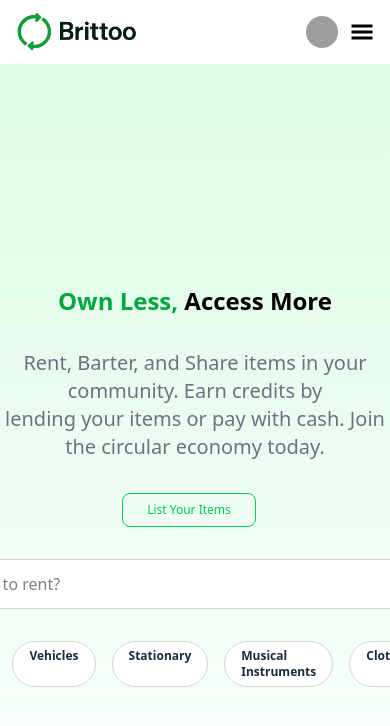
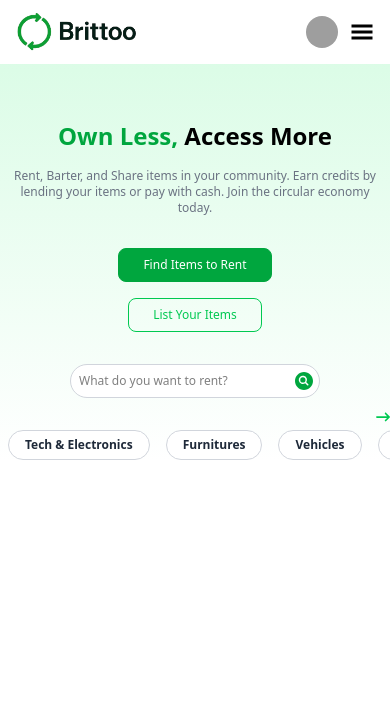
Before and after one commit to akmashiukul/brittoo_ashikul, a React (Vite) app in the folder client/: page / in a window 390 px wide. Shown: the top 726 px of the page. Built offline with nearby package versions, Linux system fonts and the light colour scheme; grey boxes are pictures that could not be loaded.

Commit message:
complete banner mobile view

```diff
--- a/client/package.json
+++ b/client/package.json
@@ -15,7 +15,9 @@
     "react-dom": "^19.1.0",
     "react-icons": "^5.5.0",
     "react-router-dom": "^7.6.0",
-    "tailwindcss": "^4.1.7"
+    "tailwind-scrollbar-hide": "^2.0.0",
+    "tailwindcss": "^4.1.7",
+    "zustand": "^5.0.4"
   },
   "devDependencies": {
     "@eslint/js": "^9.25.0",
--- a/client/src/components/HomePageComponents/Banner.jsx
+++ b/client/src/components/HomePageComponents/Banner.jsx
@@ -1,27 +1,26 @@
 import { IoSearchCircle } from "react-icons/io5";
+import { FaArrowRightLong } from "react-icons/fa6";
 
 const Banner = () => {
-
-  const tagClassNames = "border border-gray-300 rounded-3xl py-[6px] px-4 text-gray-800 font-semibold bg-white cursor-pointer hover:bg-green-200 md:text-sm text-xs";
+  const tagClassNames =
+    "border border-gray-300 rounded-3xl py-[6px] px-4 text-gray-800 font-semibold bg-white cursor-pointer hover:bg-green-200 md:text-sm text-xs";
 
   return (
     <div className="bg-gradient-to-b from-green-100 to-transparent">
-      <div
-        className="flex flex-col items-center justify-center min-h-screen mx-auto lg:max-w-7xl"
-      >
-        <h1 className="text-2xl md:text-7xl font-bold">
+      <div className="flex flex-col items-center mx-auto lg:max-w-7xl">
+        <h1 className="text-2xl md:text-7xl font-bold mt-14 sm:mt-24">
           <span className="text-green-600">Own Less,</span> Access More
         </h1>
-        <p className="text-gray-500 text-xl mt-8 text-center">
+        <p className="text-gray-500  text-xs md:text-xl mt-4 sm:mt-8 text-center mx-2 md:mx-0">
           Rent, Barter, and Share items in your community. Earn credits by{" "}
-          <br /> lending your items or pay with cash. Join the circular economy
-          today.
+          <br className="hidden md:block" /> lending your items or pay with
+          cash. Join the circular economy today.
         </p>
-        <div className="flex gap-4 mt-8">
-          <button className="py-2 border border-green-600 bg-green-600 rounded-lg text-white cursor-pointer hover:bg-green-700 hover:border-green-700 hidden md:block px-6">
+        <div className="text-xs md:text-base flex flex-col md:flex-row items-center gap-4 mt-8">
+          <button className="py-2 border border-green-600 bg-green-600 rounded-lg text-white cursor-pointer hover:bg-green-700 hover:border-green-700 px-6">
             Find Items to Rent
           </button>
-          <button className="text-xs md:text-base mr-3 border lg:mr-0 py-2 border-green-500 hover:text-gray-500 text-green-500 hover:bg-green-100 rounded-lg cursor-pointer bg-transparent px-6">
+          <button className="text-xs md:text-base border py-2 border-green-500 hover:text-gray-500 text-green-500 hover:bg-green-100 rounded-lg cursor-pointer bg-transparent px-6">
             List Your Items
           </button>
         </div>
@@ -29,15 +28,17 @@ const Banner = () => {
           <input
             type="text"
             id="Search"
-              className="border bg-white border-gray-300 rounded-3xl w-[700px] py-3 px-4 focus:border-green-600 focus:outline-none"
+            className="border bg-white border-gray-300 rounded-3xl w-[250px] md:w-[400px] lg:w-[700px] px-2 py-2 md:py-3 p md:px-4 focus:border-green-600 focus:outline-none text-xs md:text-sm"
             placeholder="What do you want to rent?"
           />
 
-            <span className="absolute inset-y-0 right-2 grid w-8 place-content-center">
-              <IoSearchCircle className="text-green-600 cursor-pointer" size={48} />
+          <span className="absolute inset-y-0 right-0 md:right-2 grid w-8 place-content-center">
+            <IoSearchCircle className="text-green-600 cursor-pointer size-6 md:size-12" />
           </span>
         </div>
-          <ul className="mt-8 flex gap-4">
+        <div className="w-full overflow-x-auto scrollbar-hide relative mt-8">
+          <FaArrowRightLong className="justify-self-end text-green-500 fixed right-0 -translate-y-5 md:hidden text-sm" />
+          <ul className="flex gap-4 whitespace-nowrap px-2 md:justify-center justify-start">
             <li className={tagClassNames}>Tech & Electronics</li>
             <li className={tagClassNames}>Furnitures</li>
             <li className={tagClassNames}>Vehicles</li>
@@ -49,6 +50,7 @@ const Banner = () => {
           </ul>
         </div>
       </div>
+    </div>
   );
 };
 
--- /dev/null
+++ b/client/src/components/auth/RegisterModal.jsx
@@ -0,0 +1,68 @@
+const RegisterModal = () => {
+  return (
+    <div
+      className="fixed inset-0 z-50 grid place-content-center bg-black/50 p-4"
+      role="dialog"
+      aria-modal="true"
+      aria-labelledby="modalTitle"
+    >
+      <div className="w-full max-w-md rounded-lg bg-white p-6 shadow-lg">
+        <div className="flex items-start justify-between">
+          <h2
+            id="modalTitle"
+            className="text-xl font-bold text-gray-900 sm:text-2xl"
+          >
+            Modal Title
+          </h2>
+
+          <button
+            type="button"
+            className="-me-4 -mt-4 rounded-full p-2 text-gray-400 transition-colors hover:bg-gray-50 hover:text-gray-600 focus:outline-none"
+            aria-label="Close"
+          >
+            <svg
+              xmlns="http://www.w3.org/2000/svg"
+              className="size-5"
+              fill="none"
+              viewBox="0 0 24 24"
+              stroke="currentColor"
+            >
+              <path
+                strokeLinecap="round"
+                strokeLinejoin="round"
+                strokeWidth="2"
+                d="M6 18L18 6M6 6l12 12"
+              />
+            </svg>
+          </button>
+        </div>
+
+        <div className="mt-4">
+          <p className="text-pretty text-gray-700">
+            Lorem ipsum dolor sit amet, consectetur adipiscing elit.
+            Pellentesque euismod, nisi eu consectetur. Sed do eiusmod tempor
+            incididunt ut labore et dolore magna aliqua.
+          </p>
+        </div>
+
+        <footer className="mt-6 flex justify-end gap-2">
+          <button
+            type="button"
+            className="rounded bg-gray-100 px-4 py-2 text-sm font-medium text-gray-700 transition-colors hover:bg-gray-200"
+          >
+            Cancel
+          </button>
+
+          <button
+            type="button"
+            className="rounded bg-blue-600 px-4 py-2 text-sm font-medium text-white transition-colors hover:bg-blue-700"
+          >
+            Done
+          </button>
+        </footer>
+      </div>
+    </div>
+  );
+};
+
+export default RegisterModal;
--- a/client/src/index.css
+++ b/client/src/index.css
@@ -1 +1,12 @@
 @import "tailwindcss";
+
+@layer utilities {
+  .scrollbar-hide {
+    -ms-overflow-style: none;  /* IE and Edge */
+    scrollbar-width: none;     /* Firefox */
+  }
+
+  .scrollbar-hide::-webkit-scrollbar {
+    display: none;             /* Chrome, Safari, Opera */
+  }
+}
--- /dev/null
+++ b/client/src/store.js
@@ -0,0 +1,24 @@
+import { create } from 'zustand';
+import { persist } from 'zustand/middleware';
+
+const useUserStore = create(
+  persist(
+    (set) => ({
+      // Initial State
+      currentUser: null,
+      error: null,
+      loading: false,
+
+      // Actions
+      setLoading: (isLoading) => set({ loading: isLoading }),
+      setCurrentUser: (user) => set({ currentUser: user, error: null }),
+      setError: (errorMessage) => set({ error: errorMessage }),
+      clearState: () => set({ currentUser: null, error: null, loading: false }),
+    }),
+    {
+      name: 'user-store',
+    }
+  )
+);
+
+export default useUserStore;
```
Also changed, not shown: 1 other file (tests, documents, lock files or other folders). Lines whose indentation alone changed are shown as unchanged.
